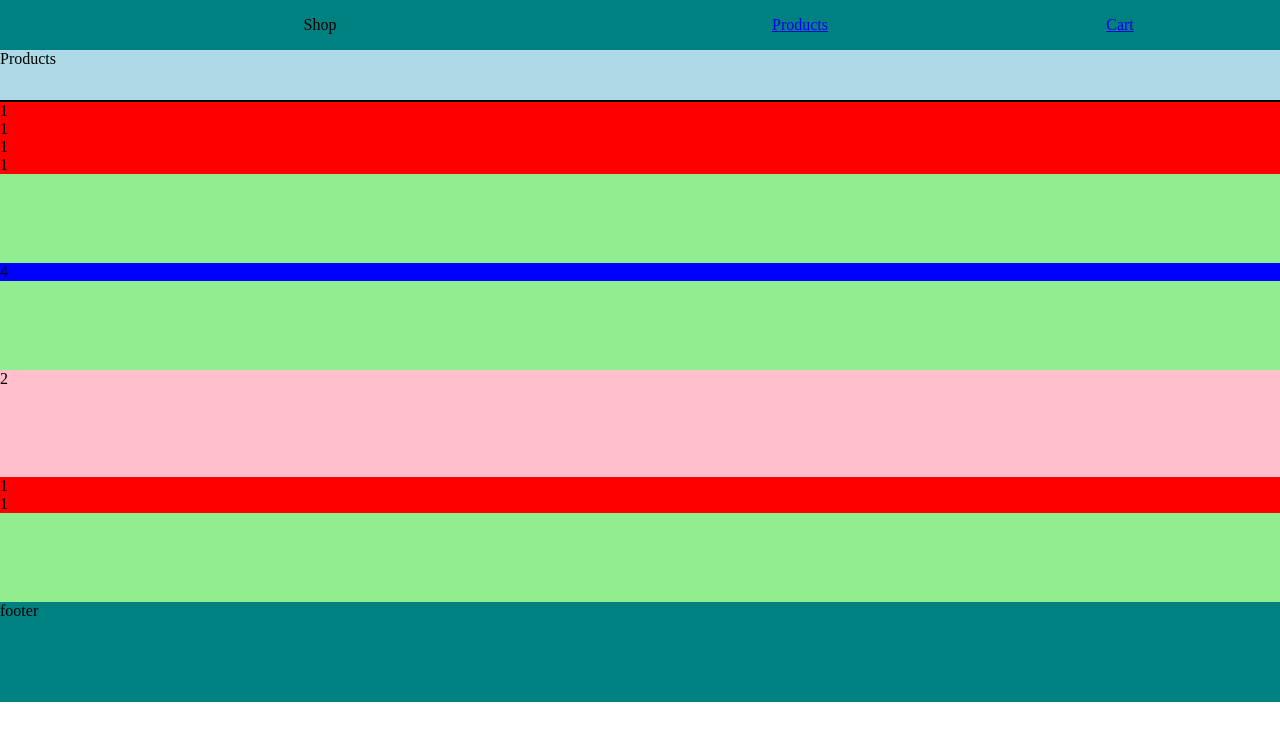
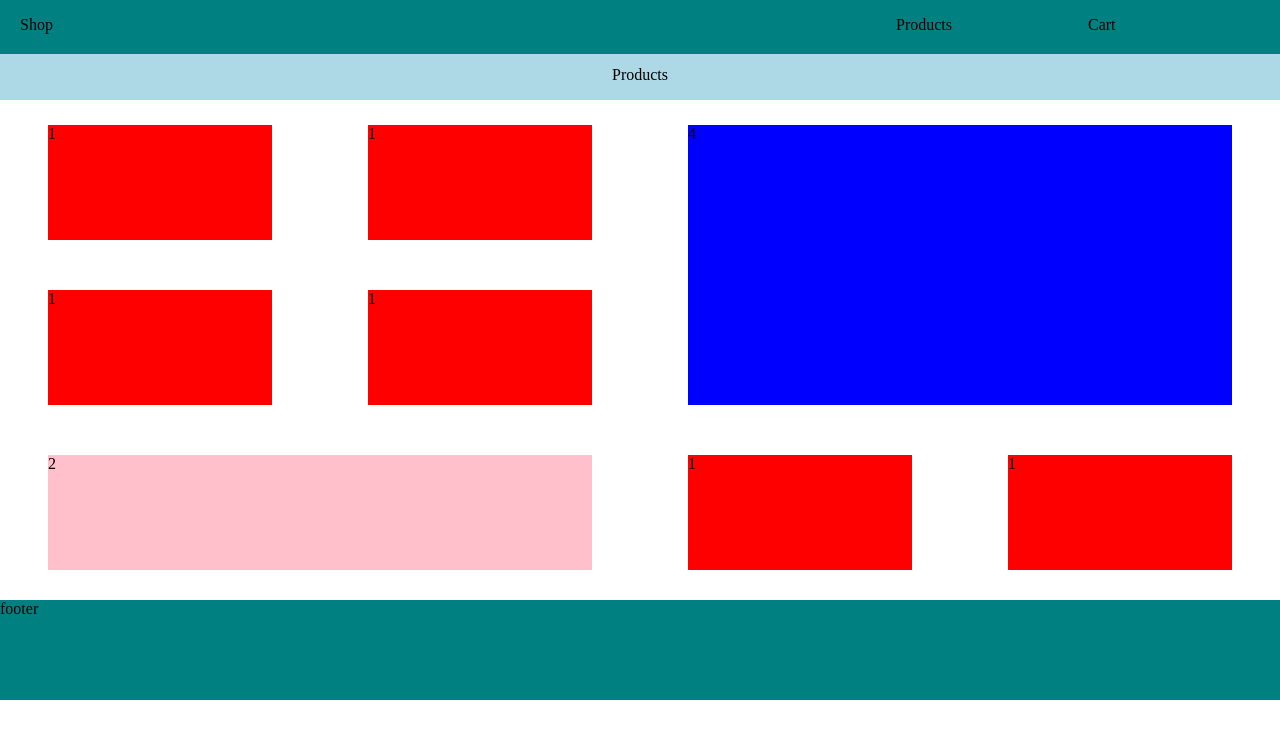
Before and after one commit to kdabug/css-grid-practice, a plain HTML site: page index.html in a window 1280 px wide. Drawn offline with Linux system fonts and the light colour scheme.

Commit message:
wip colors and fonts

```diff
--- a/style-grid.css
+++ b/style-grid.css
@@ -3,9 +3,10 @@ body {
 }
 main {
   height: 500px;
-  background-color: lightgreen;
-  border-top: 2px solid black;
+  background-color: white;
   display: grid;
+  grid-template-rows: 66% 33%;
+  grid-template-columns: 50% 50%;
 }
 h1 {
   margin: 0;
@@ -16,34 +17,58 @@ header {
   height: 100px;
   display: grid;
   grid-template-rows: 50% 50%;
-  /* display: flex;
-    justify-content: space-around; */
+  text-align: center;
+  align-items: center;
+  background-color: lightblue;
 }
 nav {
   display: grid;
-  grid-template-columns: 50% 25% 25%;
+  grid-template-columns: 70% 15% 15%;
   align-items: center;
-  justify-items: center;
   background-color: teal;
+  text-align: left;
+}
+a {
+  text-decoration: none;
+  color: black;
 }
 footer {
   background-color: teal;
   height: 100px;
 }
-.title {
-  background-color: lightblue;
-  width: 100%;
-}
-.four-small-box {
-}
-.two-small-box {
+div {
+  display: grid;
 }
 .large-blue-box {
   background-color: blue;
+  height: 85%;
+  width: 85%;
+  justify-self: center;
+  align-self: center;
 }
 .light-red-rectangle {
   background-color: pink;
+  height: 70%;
+  width: 85%;
+  justify-self: center;
+  align-self: center;
 }
 .small-red-box {
   background-color: red;
+  height: 70%;
+  width: 70%;
+  justify-self: center;
+  align-self: center;
 }
+.four-small-box {
+  display: grid;
+  grid-template-columns: 50% 50%;
+  grid-template-rows: 50% 50%;
+}
+.two-small-box {
+  display: grid;
+  grid-template-columns: 50% 50%;
+}
+.logo {
+  padding: 20px;
+}
```
